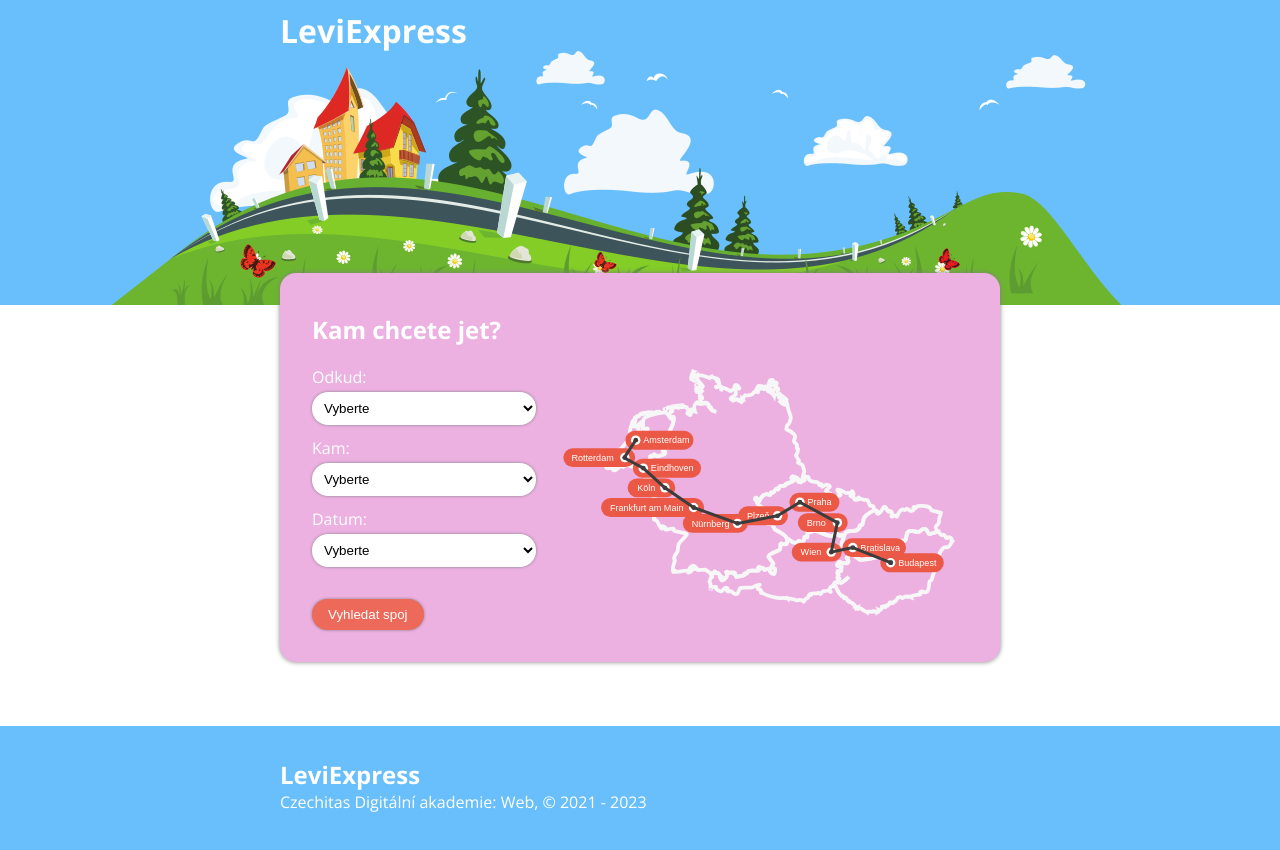
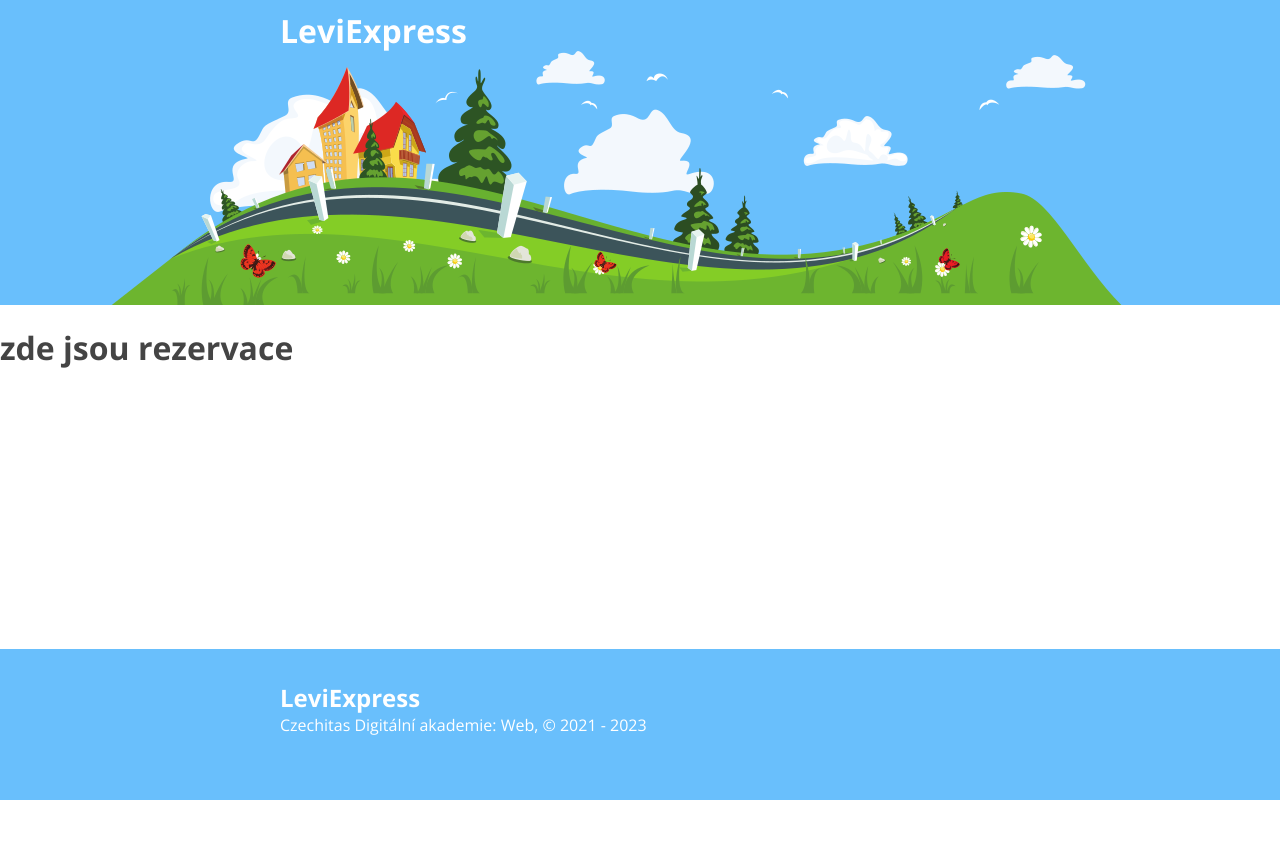
Before and after one commit to beveroni/react-leviexpress-starter, a React app: page /reservation in a window 1280 px wide. Shown: the top 850 px of the page. After the commit the page ends 800 px from the top, so only its background shows below. Built offline with nearby package versions, Linux system fonts and the light colour scheme.

Commit message:
Dokončení routování

```diff
--- a/package.json
+++ b/package.json
@@ -24,6 +24,6 @@
   "dependencies": {
     "react": "^18.2.0",
     "react-dom": "^18.2.0",
-    "react-router-dom": "^6.10.0"
+    "react-router-dom": "^6.11.2"
   }
 }
--- a/src/components/App/index.jsx
+++ b/src/components/App/index.jsx
@@ -1,12 +1,25 @@
 import React from 'react';
+import { createBrowserRouter, RouterProvider } from 'react-router-dom';
 import { Footer } from '../Footer';
 import { Header } from '../Header';
+import { Reservation } from '../Reservation';
 import { Home } from '../Home';
 
 export const App = () => (
   <>
     <Header />
-    <Home />
+    <RouterProvider router={router} />
     <Footer />
   </>
 );
+
+const router = createBrowserRouter([
+  {
+    path: '/',
+    element: <Home />,
+  },
+  {
+    path: '/reservation',
+    element: <Reservation />,
+  },
+]);
--- a/src/components/JourneyPicker/index.jsx
+++ b/src/components/JourneyPicker/index.jsx
@@ -1,5 +1,4 @@
 import React, { useEffect, useState } from 'react';
-import mapImage from './img/map.svg';
 import './style.css';
 
 export const JourneyPicker = ({ onJourneyChange }) => (
@@ -41,10 +40,7 @@ export const JourneyPicker = ({ onJourneyChange }) => (
           </select>
         </label>
         <div className="journey-picker__controls">
-          <button
-            className="btn"
-            type="submit"
-          >
+          <button className="btn" type="submit">
             Vyhledat spoj
           </button>
         </div>
--- /dev/null
+++ b/src/components/Reservation/index.jsx
@@ -0,0 +1,7 @@
+import React from 'react';
+
+export const Reservation = () => (
+  <main>
+    <h1>zde jsou rezervace</h1>
+  </main>
+);
```
